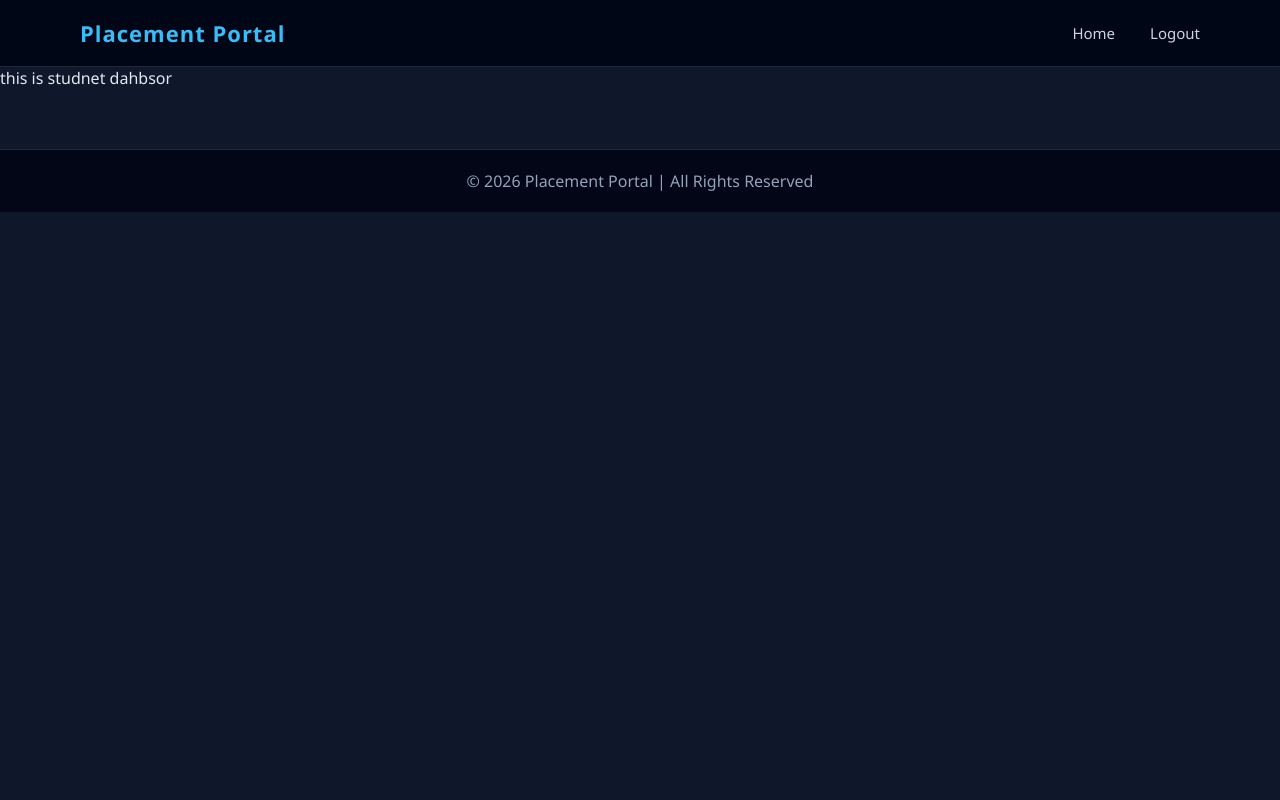
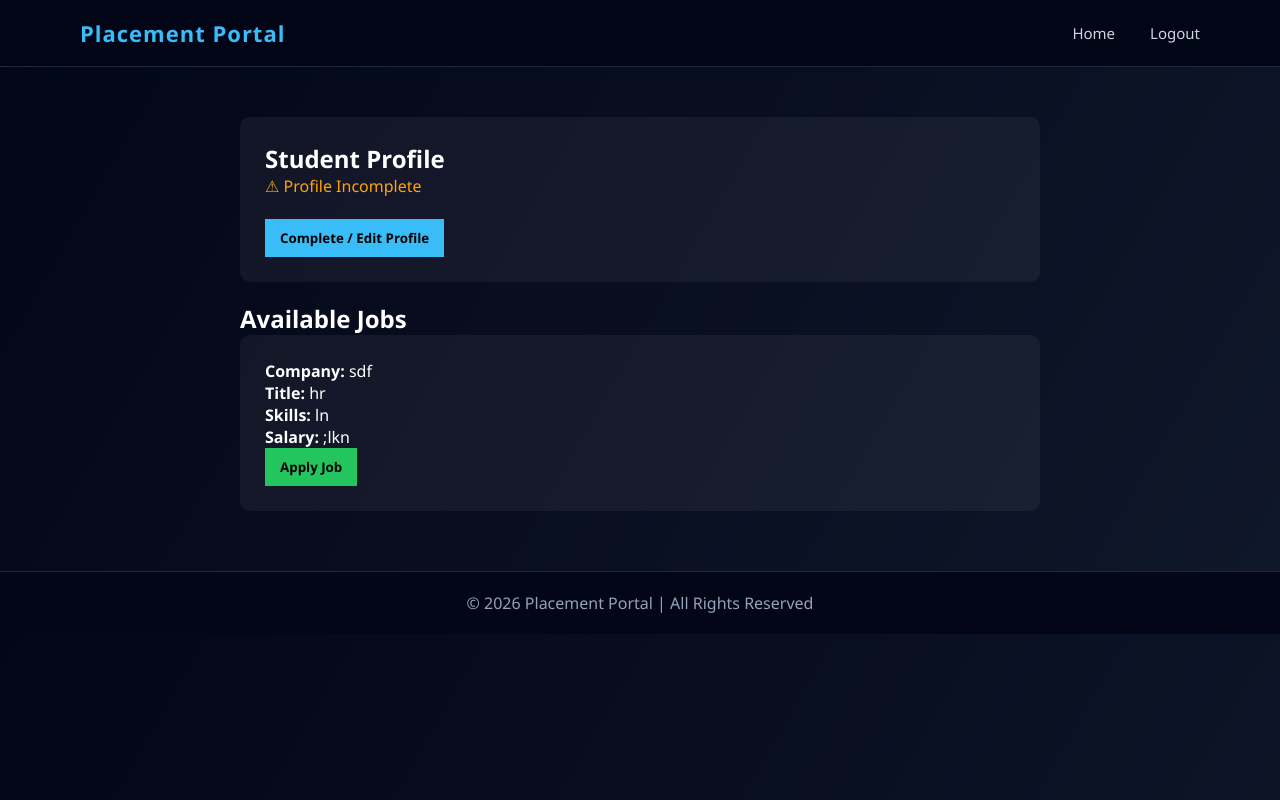
Before and after one commit to sfdhn878y/mad1-placment-portal-final-with-all-milestone, a Flask app: page /student_dashboard in a window 1280 px wide. Run offline with Flask 3, Linux system fonts and the light colour scheme; a user stored in the database is signed in.

Commit message:
studnet proifle -jobs showing , apply featrue

```diff
--- a/app.py
+++ b/app.py
@@ -117,6 +117,7 @@ class Job(db.Model):
     posted_at = db.Column(db.DateTime, default=datetime.utcnow)
     # many jobs posted by 1 company
     company = db.relationship("CompanyProfile", back_populates="jobs")
+    is_closed = db.Column(db.Boolean, default=False)
     #one to many one Job can have many Applications
     applications = db.relationship(
         "Application",
@@ -340,12 +341,92 @@ def complete_company_profile():
     return render_template("complete_company_profile.html")
 
 
-
-
+###########################
 
 @app.route("/student_dashboard")
 def student_dashboard():
-    return render_template('student_dashboard.html')
+    if "user_id" not in session:
+        return redirect("/login")
+
+    user_id = session["user_id"]
+
+    student = StudentProfile.query.filter_by(user_id=user_id).first()
+
+    jobs = Job.query.filter_by(is_approved=True, is_closed=False).all()
+
+    applied_job_ids = []
+
+    if student:
+        applied_job_ids = [
+            app.job_id for app in student.applications
+        ]
+
+    return render_template(
+        "student_dashboard.html",
+        student=student,
+        jobs=jobs,
+        applied_job_ids=applied_job_ids
+    )
+
+
+@app.route("/apply-job/<int:job_id>")
+def apply_job(job_id):
+    if "user_id" not in session:
+        return redirect("/login")
+
+    student = StudentProfile.query.filter_by(
+        user_id=session["user_id"]).first()
+
+    if not student:
+        return "Complete profile first!"
+
+    # Check duplicate apply
+    existing = Application.query.filter_by(
+        job_id=job_id,
+        student_id=student.id
+    ).first()
+
+    if existing:
+        return "Already applied!"
+
+    app = Application(
+        job_id=job_id,
+        student_id=student.id
+    )
+
+    db.session.add(app)
+    db.session.commit()
+
+    return redirect("/student_dashboard")
+
+
+@app.route("/complete-student-profile", methods=["GET", "POST"])
+def complete_student_profile():
+    if "user_id" not in session:
+        return redirect("/login")
+
+    user_id = session["user_id"]
+
+    student = StudentProfile.query.filter_by(user_id=user_id).first()
+
+    if request.method == "POST":
+
+        if not student:
+            student = StudentProfile(user_id=user_id)
+            db.session.add(student)
+
+        student.department = request.form["department"]
+        student.cgpa = request.form["cgpa"]
+        student.resume = request.form["resume"]
+
+        db.session.commit()
+
+        return redirect("/student_dashboard")
+
+    return render_template("complete_student_profile.html", student=student)
+
+
+#####################
 
 @app.route("/admin_dashboard")
 def admin_dashboard():
@@ -355,6 +436,8 @@ def admin_dashboard():
 def logout():
     session.clear()
     return redirect('login')
+
+
 if __name__ == "__main__":
 
     with app.app_context():
--- a/templates/student_dashboard.html
+++ b/templates/student_dashboard.html
@@ -1,9 +1,94 @@
-{% extends "base.html" %}
-{% block title %}Home{% endblock %}
+{% extends 'base.html' %}
 
 {% block content %}
-this is studnet dahbsor
+<title>Student Dashboard</title>
+
+<style>
+    body {
+        font-family: Arial;
+        background: linear-gradient(120deg, #020617, #0f172a);
+        color: white;
+    }
+
+    .container {
+        width: 800px;
+        margin: 50px auto;
+    }
+
+    .card {
+        background: rgba(255, 255, 255, 0.05);
+        padding: 25px;
+        border-radius: 10px;
+        margin-bottom: 20px;
+    }
+
+    .btn {
+        padding: 10px 15px;
+        background: #38bdf8;
+        border: none;
+        color: black;
+        font-weight: bold;
+        cursor: pointer;
+    }
+
+    .incomplete {
+        color: orange;
+    }
+
+    .apply {
+        background: #22c55e;
+        color: black;
+    }
+</style>
+</head>
+
+<body>
+    <div class="container">
+
+        <!-- PROFILE SECTION -->
+        <div class="card">
+            <h2>Student Profile</h2>
+
+            {% if student %}
+            <p><b>Department:</b> {{ student.department }}</p>
+            <p><b>CGPA:</b> {{ student.cgpa }}</p>
+            <p><b>Resume:</b> {{ student.resume }}</p>
+            {% else %}
+            <p class="incomplete">⚠ Profile Incomplete</p>
+            {% endif %}
+
+            <br>
+
+            <a href="/complete-student-profile">
+                <button class="btn">Complete / Edit Profile</button>
+            </a>
+        </div>
 
 
+        <!-- JOBS SECTION -->
+        <h2>Available Jobs</h2>
+        {% for job in jobs %}
+        <div class="card">
 
-{% endblock %}
+            <p><b>Company:</b> {{ job.company.company_name }}</p>
+            <p><b>Title:</b> {{ job.title }}</p>
+            <p><b>Skills:</b> {{ job.skills }}</p>
+            <p><b>Salary:</b> {{ job.salary }}</p>
+
+            {% if job.id in applied_job_ids %}
+            <button class="btn" style="background: gray; cursor: not-allowed;">
+                Applied ✓
+            </button>
+            {% else %}
+            <a href="/apply-job/{{ job.id }}">
+                <button class="btn apply">Apply Job</button>
+            </a>
+            {% endif %}
+
+        </div>
+        {% endfor %}
+
+
+    </div>
+
+    {% endblock %}
```
Also changed, not shown: templates/complete_student_profile.html (added, +53 -0 lines), instance/placement.db.
